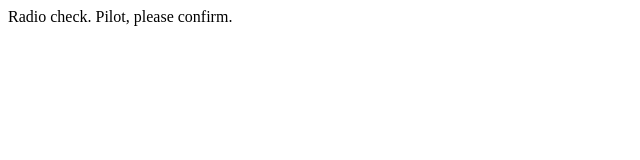
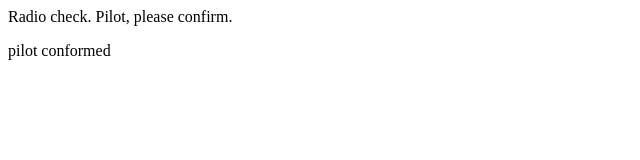
Before and after one commit to VinuthaRaghav/communication-loge, a plain HTML site: page index.html in a window 1280 px wide. Shown: the full height of the page, 0-640 px from the left. Drawn offline with Linux system fonts and the light colour scheme.

Commit message:
added secondline to log

```diff
--- a/index.html
+++ b/index.html
@@ -1,5 +1,6 @@
 <html>
 <body>
    <p>Radio check. Pilot, please confirm.</p>
+   <p>pilot conformed</p>
 </body>
 </html>
```
